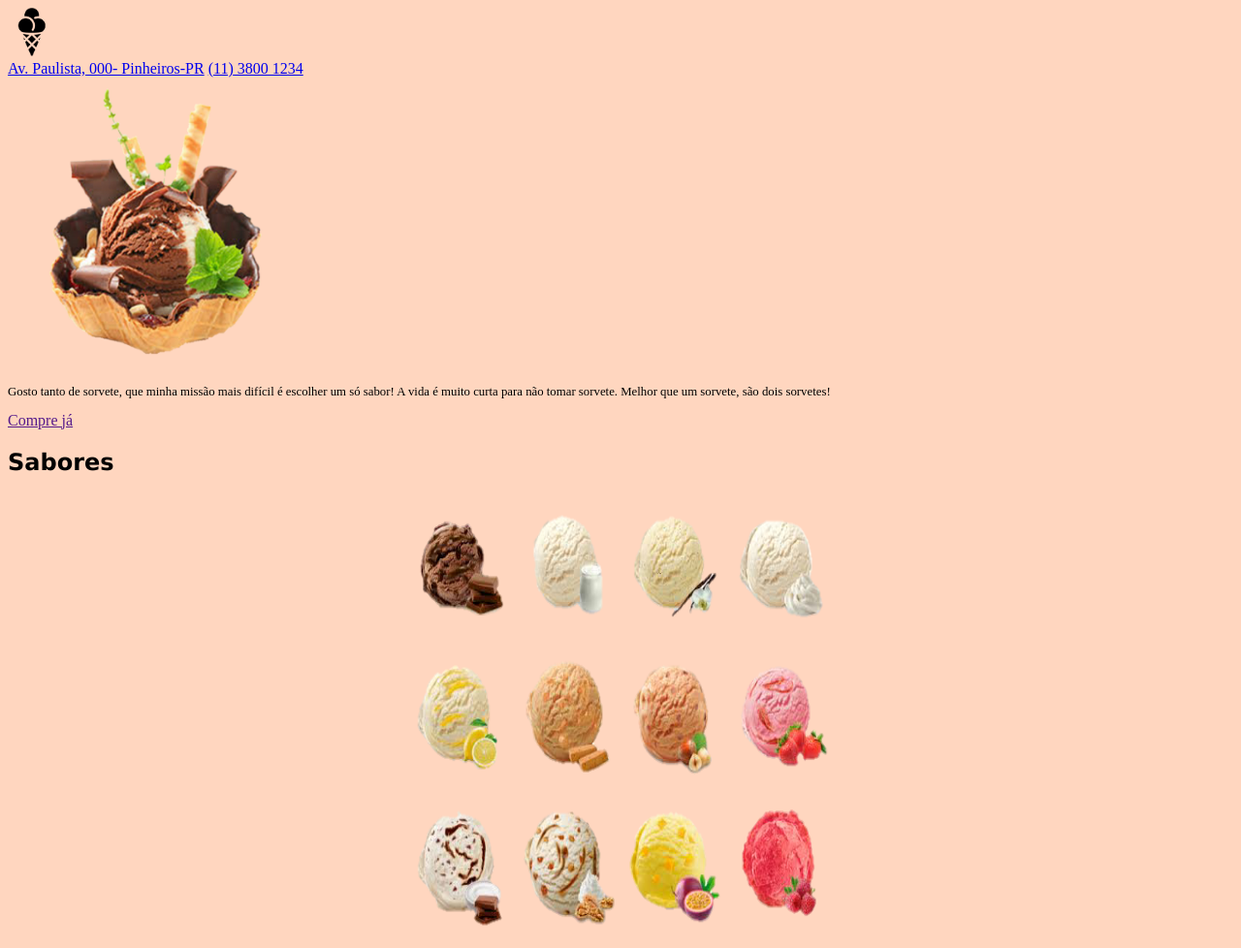
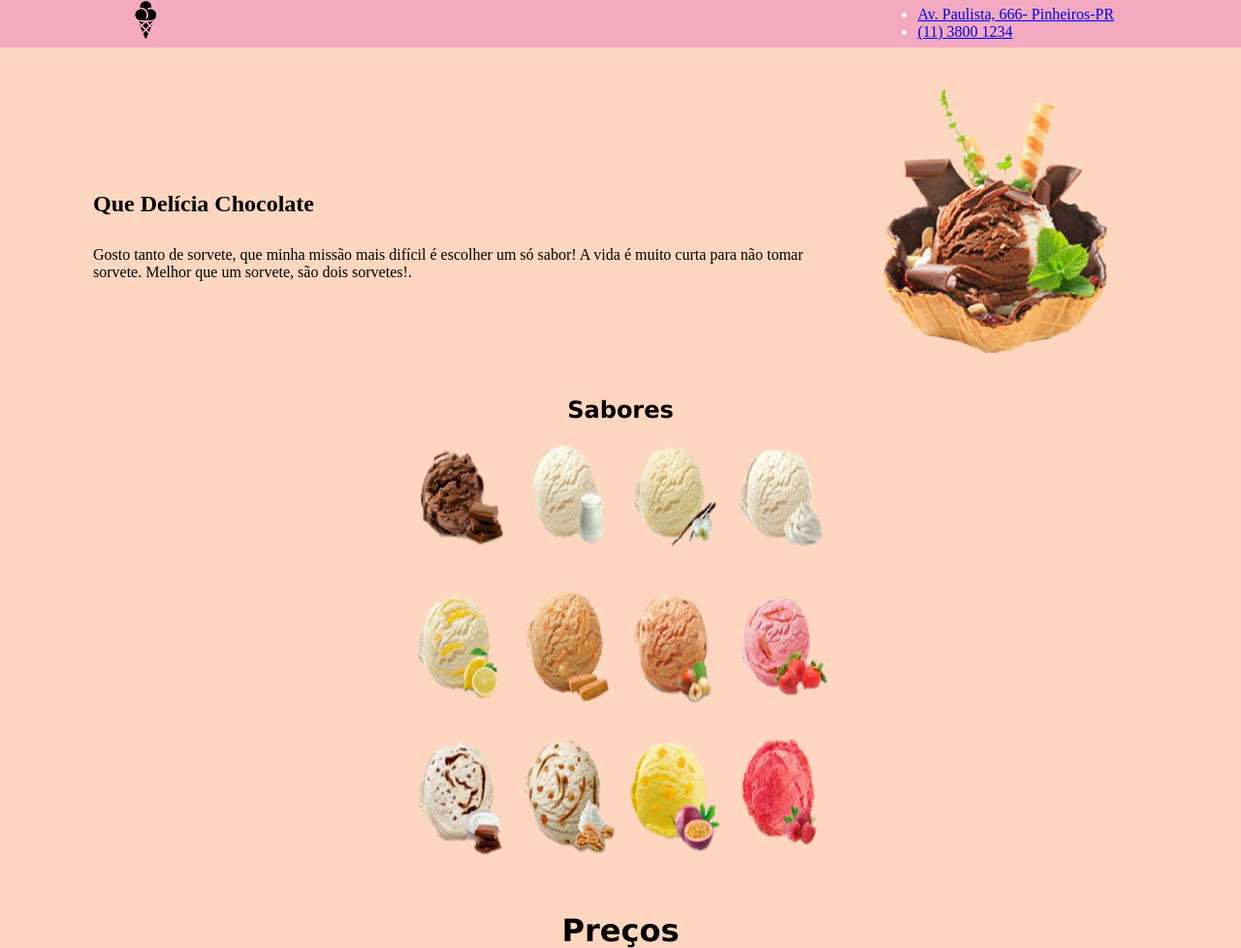
Before and after one commit to malupats25/site, a plain HTML site: page index.html in a window 1280 px wide. Shown: the top 978 px of the page at 97% size. Drawn offline with Linux system fonts and the light colour scheme.

Commit message:
Add files via upload

```diff
--- a/index.html
+++ b/index.html
@@ -1,34 +1,42 @@
 <!DOCTYPE html>
 <html lang="en">
+<title>Document</title>
 <head>
+    <body  bgcolor="FFD6BF">
     <meta charset="UTF-8">
     <meta http-equiv="X-UA-Compatible" content="IE=edge">
-    <meta name="viewport" content="width=device-width, initial-scale=1.0">
-    <title>Document</title>
-</head>
-<body  bgcolor="FFD6BF">
-    <header>
-        <img src="1684839699038.png"blend: alt=""height="50" width="50"   >
-        <nav>
-            <a href="#">Av. Paulista, 000- Pinheiros-PR</a>
-            <a href="#">(11) 3800 1234</a>
-        </nav>
-    </header>
-    <main>
-        <section>
-            <img src="1684839831916.png" alt=""  height="300" width="300" >
-            <div>
-          <p style="font-size:80%">Gosto tanto de sorvete, que minha missão mais difícil é escolher um só sabor! A vida é muito curta para não tomar sorvete. Melhor que um sorvete, são dois sorvetes!</p>
-           <a href="" class="button"> Compre já</a>
+    <meta name="viewport" content="width=<!DOCTYPE html>
+    <html lang="en">
+    <head>
+        <meta charset="UTF-8">
+        <meta http-equiv="X-UA-Compatible" content="IE=edge">
+        <meta name="viewport" content="width=device-width, initial-scale=1.0">
+        <title>Document</title>
+        <link rel="stylesheet" href="style.css">
+    </head>
+
+        <header class="cabecalho">
+            <h1> <img class="cabecalho-imagem" src="1684839699038.png" alt="" srcset=""></h1>
+            <ul>
+                <li> <a href="#">Av. Paulista, 666- Pinheiros-PR</a> </li>
+                <li> <a href="#">(11) 3800 1234</a> </li>
+            </ul>
+        </header>
+
+          <section class="escola">
+            <div class="escola-div-conteudo">
+                <h2 class="escola-titulo">Que Delícia Chocolate</h2>
+                <p class="escola-texto-um">Gosto tanto de sorvete, que minha missão mais difícil é escolher um só sabor! A vida é muito curta para não tomar sorvete. Melhor que um sorvete, são dois sorvetes!.</p>
+
             </div>
+            <img class="escola-imagem" src="1684839831916.png" alt="Professora no quadro">
         </section>
         <section>
-            <h1 style="font-family:verdana">
-            Sabores</h1>
+            <center><h1 style="font-family:verdana">Sabores</h1></center>
            <center> <img src="1684840302858.png" alt="Sabores"  height="500" width="500" </center>
         </section>
          <center><h1 style="font-family:verdana">
-         Preços</h1></center>
+        Preços</h1></center>
         <table>
             <tr>
               <td><img  width="250" height="250" src='1684838652913.png'/></td>
@@ -47,7 +55,11 @@
               <td>  Picolé R$ 10,90 </td>
            </tr>
           </table>
+    </body>
+    </html>
 
-    </main>
+</head>
+
+
 </body>
 </html>
--- /dev/null
+++ b/style.css
@@ -0,0 +1,41 @@
+.cabecalho-imagem{
+    width: 7%;
+}
+.cabecalho {
+    background-color: #F3A9C0;
+    color: white;
+    display: flex;
+    justify-content: space-around;
+    align-items: center;
+    padding: 1px 0;
+}
+.cabecalho-lista-item{
+    display: inline-block;
+    margin: 0 16px;
+    font-size: 24px;
+}
+*{
+    margin: 0;
+    padding: 0;
+}
+.escola-imagem{
+    width: 25%;
+}
+.escola{
+
+
+    display: flex;
+    justify-content: center;
+    align-items: center;
+    padding: 30px 0;
+}
+.escola-div-conteudo{
+    width: 60%;
+}
+.escola-titulo{
+    padding: 30px 0;
+}
+.estudante-titulo{
+    text-align: center;
+    padding: 24px 0;
+}
```
